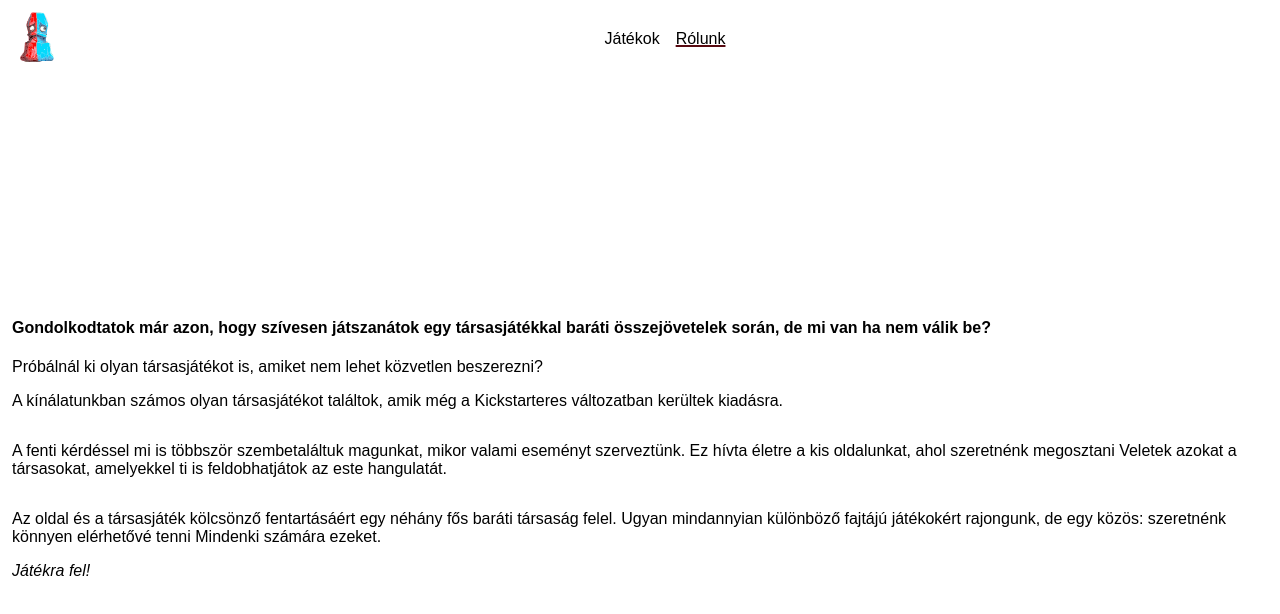
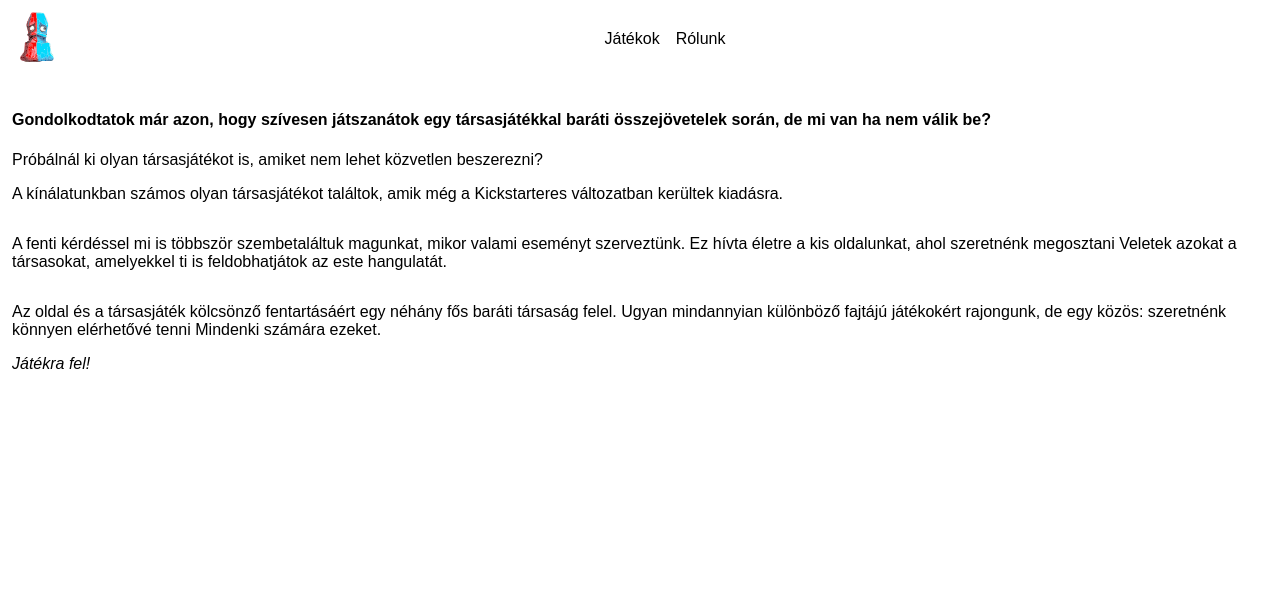
Before and after one commit to vazsonyidl/bethepawn, an Astro site: page /about-us in a window 1280 px wide. Built offline with nearby package versions, Linux system fonts and the light colour scheme; Astro itself is replaced by a stand-in of ours.

Commit message:
feat: SEO updates & minor design

```diff
--- a/src/components/header/header.html
+++ b/src/components/header/Header.astro
@@ -9,5 +9,6 @@
     <meta name="google-site-verification" content="nLaPcvJoeA3m8-VR7er4IjfsiV8VsMHsS3IXJhE6xNM" />
 
     <title>bethepawn | Társasjáték kölcsönző Veszprémben</title>
-    <link rel="icon" type="image/svg+xml" href="/favicon.svg">
+    <link rel="icon" type="image/svg+xml" href="/favicon.svg"/>
+    <link rel="canonical" href={Astro.request.url} />
 </head>
--- a/src/components/link/Link.astro
+++ b/src/components/link/Link.astro
@@ -1,6 +1,5 @@
 ---
-
-const {title, path} = Astro.props;
+const { title, path } = Astro.props;
 const { pathname } = new URL(Astro.request.url);
 ---
 <style>
--- a/src/components/navigation/Navigation.astro
+++ b/src/components/navigation/Navigation.astro
@@ -26,6 +26,6 @@ import Link from "../link/Link.astro";
     </div>
     <nav class="navigation">
         <Link title="Játékok" path="/"/>
-        <Link title="Rólunk" path="/about-us"/>
+        <Link title="Rólunk" path="/about-us/"/>
     </nav>
 </div>
--- a/src/layouts/MainPageLayout.astro
+++ b/src/layouts/MainPageLayout.astro
@@ -1,5 +1,5 @@
 ---
-import Header from '../components/header/header.html'
+import Header from '../components/header/Header.astro'
 import Navigation from "../components/navigation/Navigation.astro";
 
 import '../styles/global.scss';
--- a/src/pages/about-us/index.astro
+++ b/src/pages/about-us/index.astro
@@ -5,7 +5,6 @@ import MainPageLayout from "../../layouts/MainPageLayout.astro";
     .content {
         display: flex;
         flex: 1;
-        justify-content: center;
         flex-direction: column;
         padding: 12px;
     }
```
